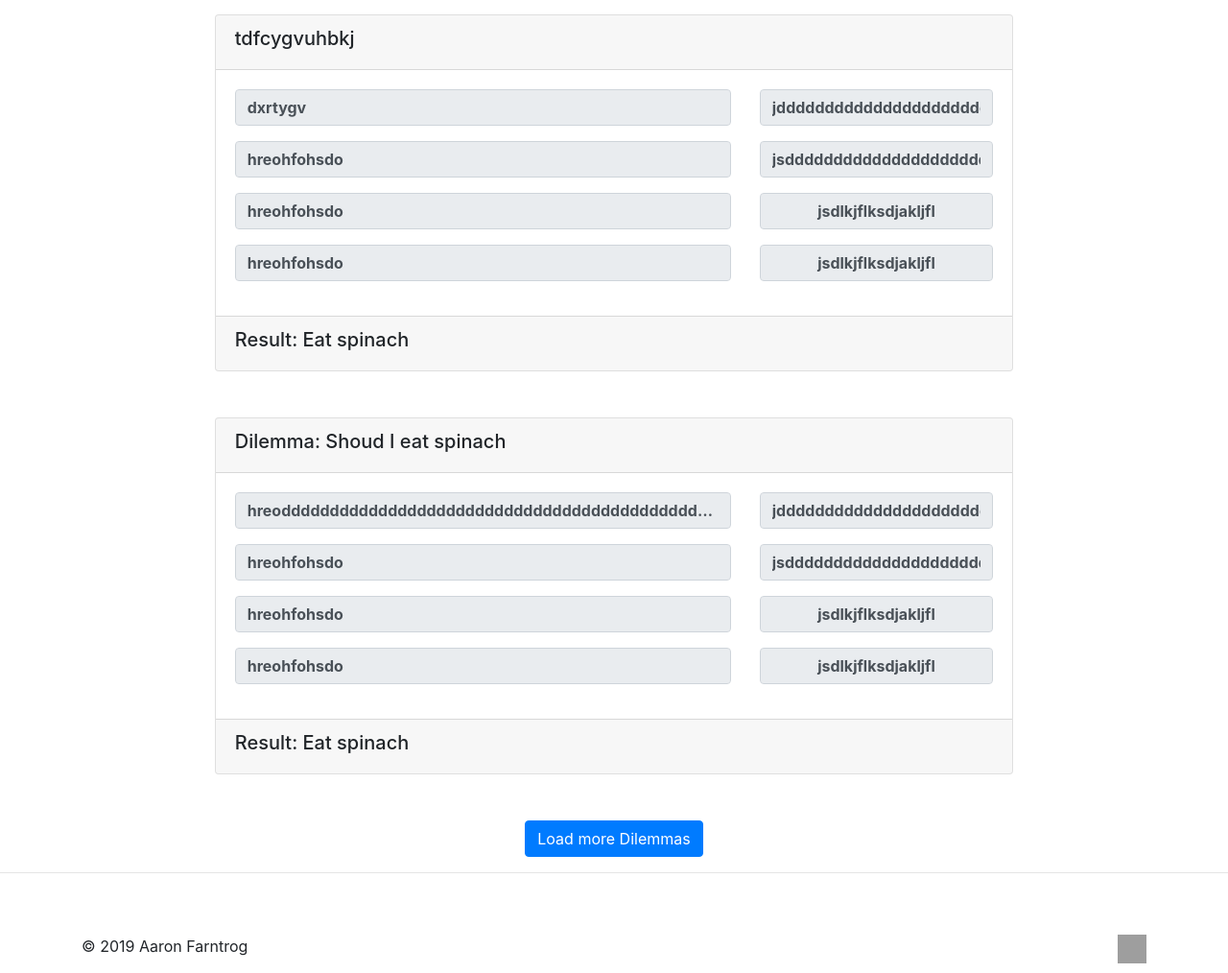
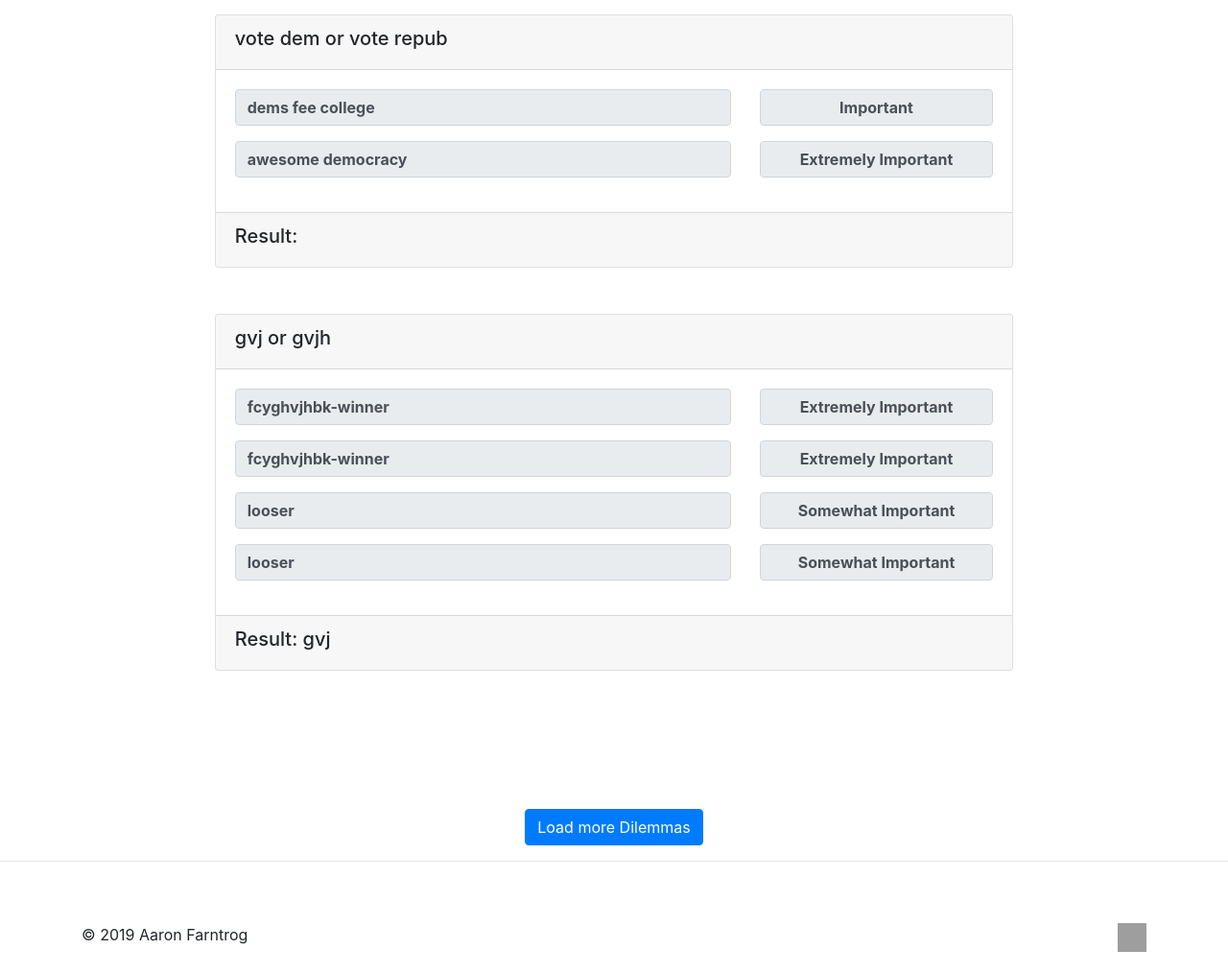
Before and after one commit to afarntrog/difficilis-django, a Django app: page /all_dilemmas in a window 1280 px wide. Shown: the part 75-1089 px from the top of the page at 96% size. After the commit the page ends 1067 px from the top, so only its background shows below. Run offline with Django 3.2, Linux system fonts and the light colour scheme; data comes from the database, SQL or seed files in the repository; both versions use the stored data as it was after the commit; some libraries are stand-ins or nearby versions; grey boxes are pictures that could not be loaded.

Commit message:
function to display all dilemmas

```diff
--- a/easydilemma/models.py
+++ b/easydilemma/models.py
@@ -42,12 +42,17 @@ class ReasonPartTwo(models.Model):
         return self.reason[:50]
 
 
+
 class Dilemma(models.Model):
     dilemma_part_one = models.ForeignKey(DilemmaPartOne, on_delete=models.CASCADE)
     dilemma_part_two = models.ForeignKey(DilemmaPartTwo, on_delete=models.CASCADE)
+    result = models.TextField()
 
     def __str__(self):
         return f"{self.dilemma_part_two}... Or {self.dilemma_part_two}..."
+
+    # def get_part_one(self):
+    #     return dilemma_part_one.dilemma_part_one
 
 # class Reason(models.Model):
 #     dilemma = models.ForeignKey(Dilemma, default=None, on_delete=models.CASCADE)
--- a/easydilemma/static/easydilemma/js/main2.js
+++ b/easydilemma/static/easydilemma/js/main2.js
@@ -186,7 +186,7 @@ var form_2_reason_element = '<div class="form-row">'
     +        '<div class="input-group-prepend">'
     +            '<button class="btn btn-outline-secondary" type="button"><span class="handle">=</span></button>'
     +        '</div>'
-    +        '<input type="text" class="form-control" placeholder="Re..." name="reason_2" required>'
+    +        '<input type="text" class="form-control" placeholder="Reason..." name="reason_2" required>'
     +    '</div>'
     + '</div>'
     +'<div class="col-md-4">'
--- a/easydilemma/templates/easydilemma/all_dilemmas.html
+++ b/easydilemma/templates/easydilemma/all_dilemmas.html
@@ -189,23 +189,58 @@
             });
         </script> -->
 
+{% for dilemma in all_dilemmas %}
 <!--TOGGLE CLASS-->
-<div class="container">
+<div class="container mb-5">
         <div class="card w-75 mx-auto">
             <div class="card-header">
-                <h5>tdfcygvuhbkj</h5>
+                <h5>{{ dilemma.dilemma_part_one.dilemma_part_one }} or {{ dilemma.dilemma_part_two.dilemma_part_two }}</h5>
             </div>
             <div class="card-body">
+                {% for reason in dilemma.dilemma_part_one.reason_part_one.all %}
                 <div class="row mb-3">
                     <div class="col-md-8">
-                        <input type="text" class="form-control font-weight-bold expand-reason text-truncate" value="dxrtygv" readonly>
-                        <div class="p-2 mb-3 rounded text-dark font-weight-bold border text-center bg-light" style="display: none" id="full-reason-div">Javascript first because jQuery ismmmmmmmmmmmmmmmm on Javascript</div>
+                        <input type="text" class="form-control font-weight-bold expand-reason text-truncate" value="{{ reason.reason }}" readonly>
+                        <div class="p-2 mb-3 rounded text-dark font-weight-bold border text-center bg-light" style="display: none" id="full-reason-div">{{ reason.reason }}</div>
                     </div>
                     <div class="col-md-4">
-                        <input type="text" class="form-control text-center font-weight-bold" value="jddddddddddddddddddddddddddddddddddddddddddddddddddddddddddddddddsdlkjflksdjakljfl"  placeholder="*" readonly>
+                            {% if reason.selected_option == "1" %}
+                                <input type="text" class="form-control text-center font-weight-bold" value="Not Really Important" readonly>
+                            {% elif reason.selected_option == "2" %}
+                                <input type="text" class="form-control text-center font-weight-bold" value="Somewhat Important" readonly>
+                            {% elif reason.selected_option == "3" %}
+                                <input type="text" class="form-control text-center font-weight-bold" value="Important" readonly>
+                            {% elif reason.selected_option == "4" %}
+                                <input type="text" class="form-control text-center font-weight-bold" value="Very Important" readonly>
+                            {% elif reason.selected_option == "5" %}
+                                <input type="text" class="form-control text-center font-weight-bold" value="Extremely Important" readonly>
+                            {% endif %}
                     </div>
                 </div>
+                {% endfor %}
+
+                {% for reason in dilemma.dilemma_part_two.reason_part_two.all %}
                 <div class="row mb-3">
+                    <div class="col-md-8">
+                        <input type="text" class="form-control font-weight-bold expand-reason text-truncate" value="{{ reason.reason }}" readonly>
+                        <div class="p-2 mb-3 rounded text-dark font-weight-bold border text-center bg-light" style="display: none" id="full-reason-div">{{ reason.reason }}</div>
+                    </div>
+                    <div class="col-md-4">
+                            {% if reason.selected_option == "1" %}
+                                <input type="text" class="form-control text-center font-weight-bold" value="Not Really Important" readonly>
+                            {% elif reason.selected_option == "2" %}
+                                <input type="text" class="form-control text-center font-weight-bold" value="Somewhat Important" readonly>
+                            {% elif reason.selected_option == "3" %}
+                                <input type="text" class="form-control text-center font-weight-bold" value="Important" readonly>
+                            {% elif reason.selected_option == "4" %}
+                                <input type="text" class="form-control text-center font-weight-bold" value="Very Important" readonly>
+                            {% elif reason.selected_option == "5" %}
+                                <input type="text" class="form-control text-center font-weight-bold" value="Extremely Important" readonly>
+                            {% endif %}
+                    </div>
+                </div>
+                {% endfor %}
+              <!--<div class="row mb-3">
                     <div class="col-md-8">
                         <input type="text" class="form-control font-weight-bold  expand-reason text-truncate" value="hreohfohsdo" readonly>
                         <div class="p-2 mb-3 rounded text-dark font-weight-bold border text-center bg-light" style="display: none" id="full-reason-div">Javascript first because jQuery ismmmmmmmmmmmmmmmm on Javascript</div>
@@ -222,8 +257,8 @@
                         <div class="col-md-4">
                             <input type="text" class="form-control text-center font-weight-bold" value="jsdlkjflksdjakljfl"  placeholder="*" readonly>
                         </div>
-                    </div>
-                    <div class="row mb-3">
+                    </div> -->
+                    <!-- <div class="row mb-3">
                         <div class="col-md-8">
                             <input type="text" class="form-control font-weight-bold  expand-reason text-truncate" value="hreohfohsdo" readonly>
                             <div class="p-2 mb-3 rounded text-dark font-weight-bold border text-center bg-light" style="display: none" id="full-reason-div">Javascript first because jQuery ismmmmmmmmmmmmmmmm on Javascript</div>
@@ -231,19 +266,20 @@
                         <div class="col-md-4">
                             <input type="text" class="form-control text-center font-weight-bold" value="jsdlkjflksdjakljfl"  placeholder="*" readonly>
                         </div>
-                    </div>
+                    </div> -->
             </div>
 
         <div class="card-footer">
-            <h5>Result: Eat spinach </span> </h5>
+            <h5>Result: {{ dilemma.result }} </span> </h5>
         </div>
     </div>
 </div>
+{% endfor %}
 <br> <br>
 
 
 <!--TOGGLE CLASS-->
-<div class="container">
+<!-- <div class="container">
     <div class="card w-75 mx-auto">
         <div class="card-header">
             <h5>Dilemma: Shoud I eat spinach</h5>
@@ -291,7 +327,7 @@
         <h5>Result: Eat spinach </span> </h5>
     </div>
 </div>
-</div>
+</div> -->
 
 
 
--- a/easydilemma/templates/easydilemma/reasons.html
+++ b/easydilemma/templates/easydilemma/reasons.html
@@ -142,7 +142,7 @@
 
 
 
-<form action="{% url 'test_reason' dilemma.id %}" method="POST" role="form" class="sortable" >{% csrf_token %}
+<form action="{% url 'test_reason' dilemma.id %}" method="POST" role="form" >{% csrf_token %}
 <div class="container">
     <div class="card">
         <div class="card-header">
@@ -150,7 +150,7 @@
         </div>
         <div class="card-body">
 
-                <div id="form-first-half">
+                <div id="form-first-half" class="sortable">
 
                 <div class="form-row">
 
@@ -206,7 +206,7 @@
             <!-- Store the reason title that was pulled with JS from the url which is from the form-->
             <h2>Reasons to: <span id="reason-2-title">{{ dilemma.dilemma_part_two }}</span></h2></div>
         <div class="card-body">
-            <div id="form-second-half">
+            <div id="form-second-half" class="sortable">
             <!-- <form action="#" method="POST" role="form" class="sortable" id="form-second-half"> {% csrf_token %} -->
 
                 <div class="form-row">
--- a/easydilemma/views.py
+++ b/easydilemma/views.py
@@ -56,18 +56,23 @@ def all_dilemmas(request):
     #     print(item)
 
     for dilemma in all_dilemmas:
-        dilemma_first_half = dilemma.dilemma_part_one
+        dilemma_first_half = dilemma.dilemma_part_one # This is an object
         dilemma_second_half = dilemma.dilemma_part_two
+
+        dilemma_first_half.dilemma_part_one # This is the text of the object
+        dilemma_second_half.dilemma_part_two
 
         for reason in dilemma_first_half.reason_part_one.all():
             print(reason.reason)
             print(reason.selected_option)
 
+
+
     #### USE ^^^^^ THis method for looping throught the dilemma object in th template
     # Use the pks for each dilemma to get the current dilemma object to assccoiate with the reason
     # dilemma_part_one = DilemmaPartOne.objects.get(id=dilemma_1_id)
     context = {
-        'dilemma': all_dilemmas,
+        'all_dilemmas': all_dilemmas,
     }
 
     return render(request, 'easydilemma/all_dilemmas.html', context)
@@ -159,6 +164,9 @@ def test_reason(request, dilemma_id):
 
     # Get the winning dilemma side.
     dilemma_result = result(request, all_select_elements_1, all_select_elements_2,my_dilemma )
+    # Save winning dilemma side to the currnt Dilemm model result field
+    my_dilemma.result = dilemma_result
+    my_dilemma.save()
 
 
     # Get a list of all the reason objects for each side of the dilemma
@@ -189,6 +197,6 @@ def result(request, all_select_elements_1, all_select_elements_2, my_dilemma ):
         total_dilemma_2 += int(val)
 
     if total_dilemma_1 > total_dilemma_2:
-        return my_dilemma.dilemma_part_one
+        return my_dilemma.dilemma_part_one.dilemma_part_one
     else:
-        return my_dilemma.dilemma_part_two
+        return my_dilemma.dilemma_part_two.dilemma_part_two
```
Also changed, not shown: easydilemma/templates/easydilemma/index.html (+4 -4 lines), db.sqlite3, easydilemma/migrations/0006_dilemma_result.py (added), easydilemma/migrations/0007_auto_20190616_0340.py (added), easydilemma/migrations/0008_auto_20190616_0341.py (added).
